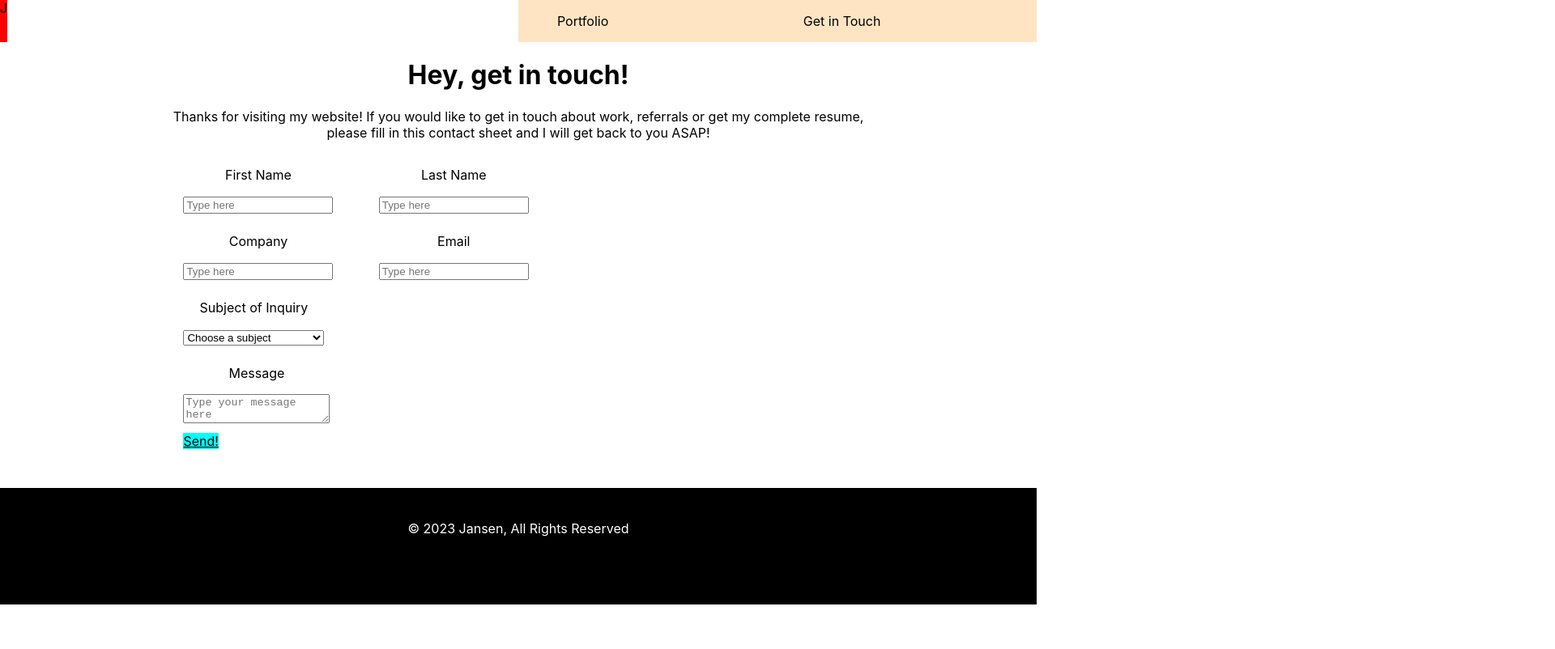
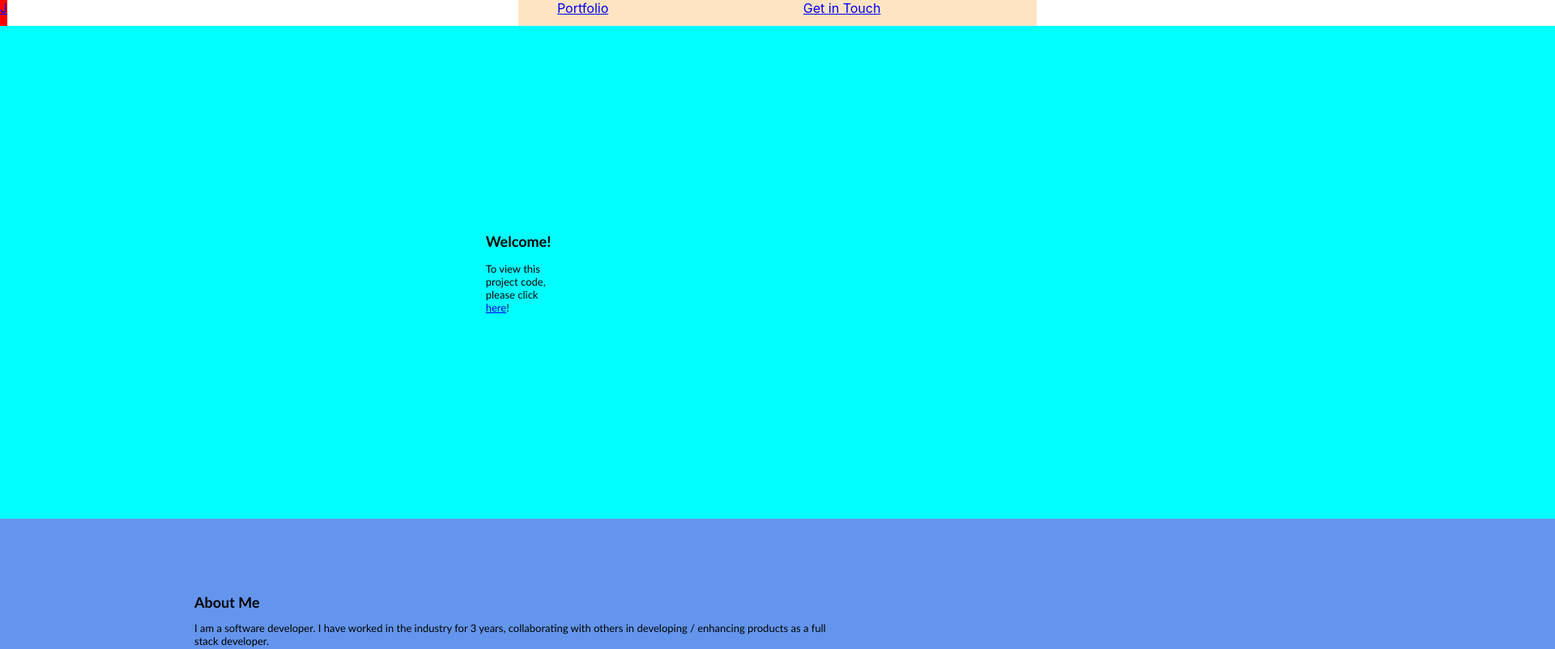
Before and after one commit to jansk32/simpleResume, a React (Create React App) app in the folder resume/: page / in a window 1280 px wide. Shown: the top 802 px of the page at 81% size, 1920 px wide, since content can reach past the window. Built offline with nearby package versions, Linux system fonts and the light colour scheme.

Commit message:
router stuff

```diff
--- a/resume/package.json
+++ b/resume/package.json
@@ -10,6 +10,7 @@
     "react": "^18.2.0",
     "react-dom": "^18.2.0",
     "react-responsive-carousel": "^3.2.23",
+    "react-router-dom": "^6.15.0",
     "react-scripts": "^2.1.3",
     "slider-moon": "^1.0.3",
     "web-vitals": "^2.1.4"
--- a/resume/src/App.js
+++ b/resume/src/App.js
@@ -1,12 +1,20 @@
+import Home from './Pages/Home.js';
+import Portfolio from './Pages/Portfolio.js'
 import Contact from './Pages/Contact.js'
 import React from 'react';
+import { BrowserRouter, Routes, Route } from "react-router-dom";
 import './App.css';
 
 function App() {
   return (
-    <div className="App">
-      <Contact />
-    </div>
+    <BrowserRouter>
+      <Routes>
+          <Route index element={<Home />} />
+          <Route path="portfolio" element={<Portfolio />} />
+          <Route path='contact' element={<Contact />} />
+          {/* <Route path="*" element={<NoPage />} /> */}
+      </Routes>
+    </BrowserRouter>
   );
 }
 
--- a/resume/src/Layouts/Footer.js
+++ b/resume/src/Layouts/Footer.js
@@ -5,8 +5,10 @@ export default function Footer() {
       <div style={{
         'backgroundColor' : 'black',
         'color' : 'white',
-        'margin-top': '5vh',
         'padding-top': '3vh',
+        'padding-left': '40vw',
+        'bottom': '0px',
+        'width': '100%',
         'height': '15vh'}}>
           <p>© 2023 Jansen, All Rights Reserved</p>
       </div>
--- a/resume/src/Layouts/Header.js
+++ b/resume/src/Layouts/Header.js
@@ -3,11 +3,11 @@ import React from 'react';
 export default function Header() {
   return (
     <div className="header">
-        <div className="logo">J</div>
+        <div className="logo"><a href='/'>J</a></div>
         <div></div>
         <div className="menu">
-          <p className="menu-button">Portfolio</p>
-          <p className="menu-button">Get in Touch</p>
+          <a className="menu-button" href='/portfolio'>Portfolio</a>
+          <a className="menu-button" href='/contact'>Get in Touch</a>
           <p></p>
         </div>
     </div>
```
Also changed, not shown: 2 other files (tests, documents, lock files or other folders).
